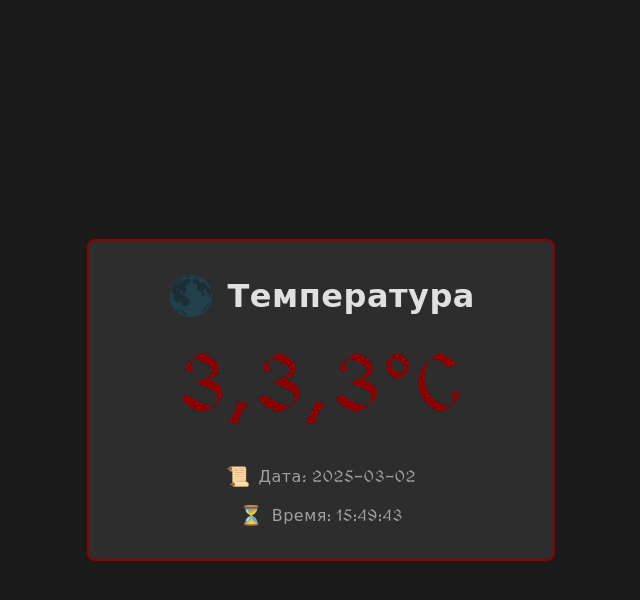
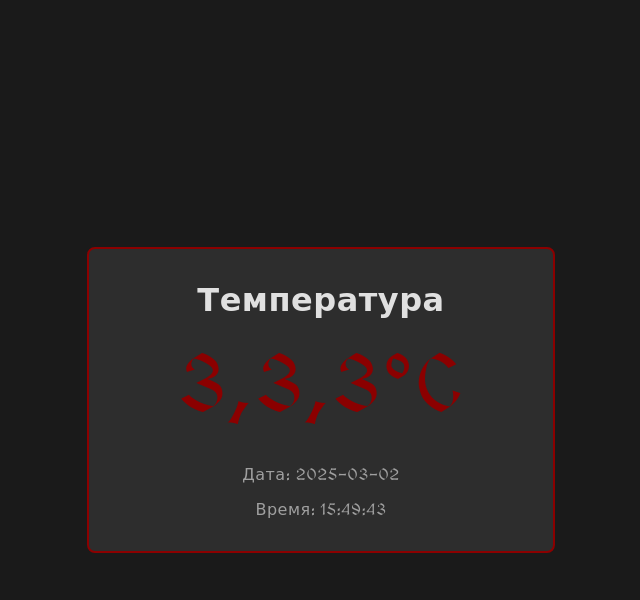
Before and after one commit to dmitray27/esp32-telegram, a Flask app: page / in a window 1280 px wide. Shown: the top 600 px of the page, without its empty margins (319-959 px from the left). Run offline with Flask 3, Linux system fonts and the light colour scheme; data that the repository does not hold is empty.

Commit message:
Update index.html

```diff
--- a/templates/index.html
+++ b/templates/index.html
@@ -15,16 +15,10 @@
             --font-primary: 'MedievalSharp', cursive;
         }
 
-        /* Шрифт для ВСЕХ элементов внутри контейнера */
+        /* Шрифт для всех элементов внутри контейнера */
         .container * {
             font-family: var(--font-primary) !important;
             letter-spacing: 0.5px;
-        }
-
-        /* Исключение для эмодзи */
-        .emoji {
-            font-family: "Segoe UI Emoji", "Apple Color Emoji", sans-serif !important;
-            font-size: 1.2em;
         }
 
         body {
@@ -49,10 +43,6 @@
         h1 {
             margin: 0 0 1.5rem;
             font-size: 2rem;
-            display: flex;
-            align-items: center;
-            justify-content: center;
-            gap: 0.75rem;
         }
 
         .temperature {
@@ -78,22 +68,12 @@
 </head>
 <body>
     <div class="container">
-        <h1>
-            <span class="emoji">🌑</span>
-            Температура
-        </h1>
-
+        <h1>Температура</h1>
         <div id="content">
             <div class="temperature">3,3,3°C</div>
             <div class="meta-info">
-                <div class="meta-item">
-                    <span class="emoji">📜</span>
-                    Дата: 2025-03-02
-                </div>
-                <div class="meta-item">
-                    <span class="emoji">⏳</span>
-                    Время: 15:49:43
-                </div>
+                <div class="meta-item">Дата: 2025-03-02</div>
+                <div class="meta-item">Время: 15:49:43</div>
             </div>
         </div>
     </div>
```
